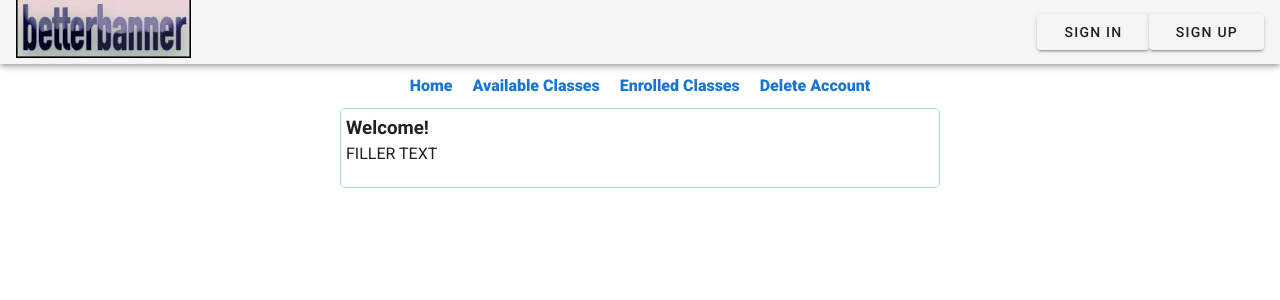
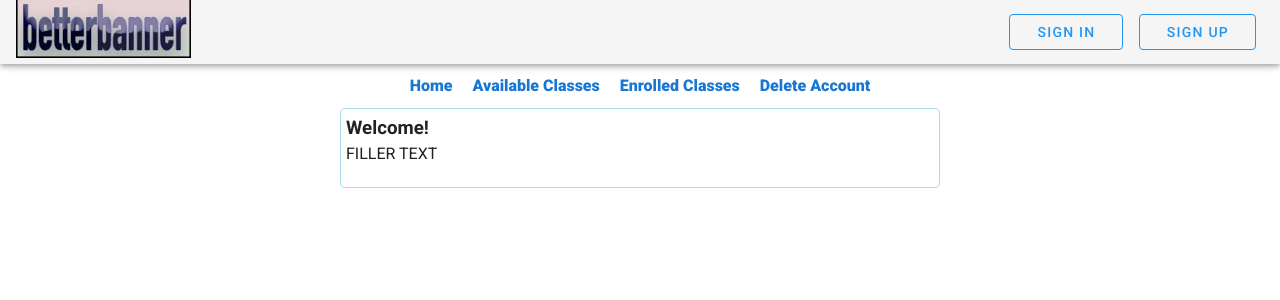
Before and after one commit to astevens8182/Betterbannerv1, a Vue app: page / in a window 1280 px wide. Shown: the top 300 px of the page. Built offline with nearby package versions, Linux system fonts and the light colour scheme; no server answers.

Commit message:
Update App.vue

```diff
--- a/src/App.vue
+++ b/src/App.vue
@@ -10,9 +10,9 @@
         </span>
       </v-toolbar-title>
       <v-spacer></v-spacer>
-      <v-btn @click="doSignout" v-show="isLoggedIn === true">Sign out</v-btn>
-      <v-btn @click="goLoginSignup" v-show="isLoggedIn === false">Sign in</v-btn>
-      <v-btn v-show="isLoggedIn === false">Sign up</v-btn>
+      <v-btn class="ma-2" outlined color="blue" @click="doSignout" v-show="isLoggedIn === true">Sign out</v-btn>
+      <v-btn class="ma-2" outlined color="blue" @click="goLoginSignup" v-show="isLoggedIn === false">Sign in</v-btn>
+      <v-btn class="ma-2" outlined color="blue" v-show="isLoggedIn === false">Sign up</v-btn>
     </v-app-bar>
 
     <v-content>
```
